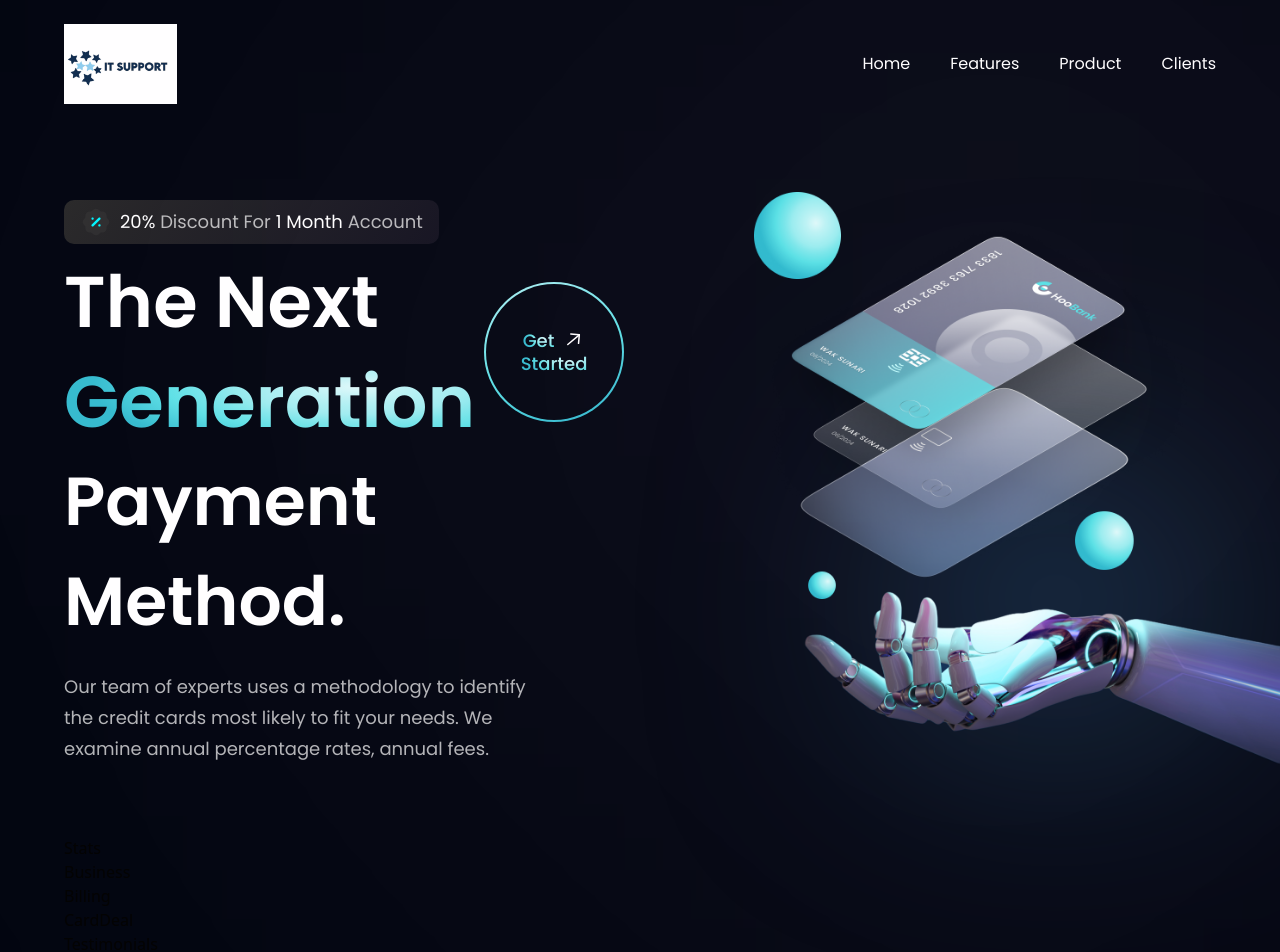
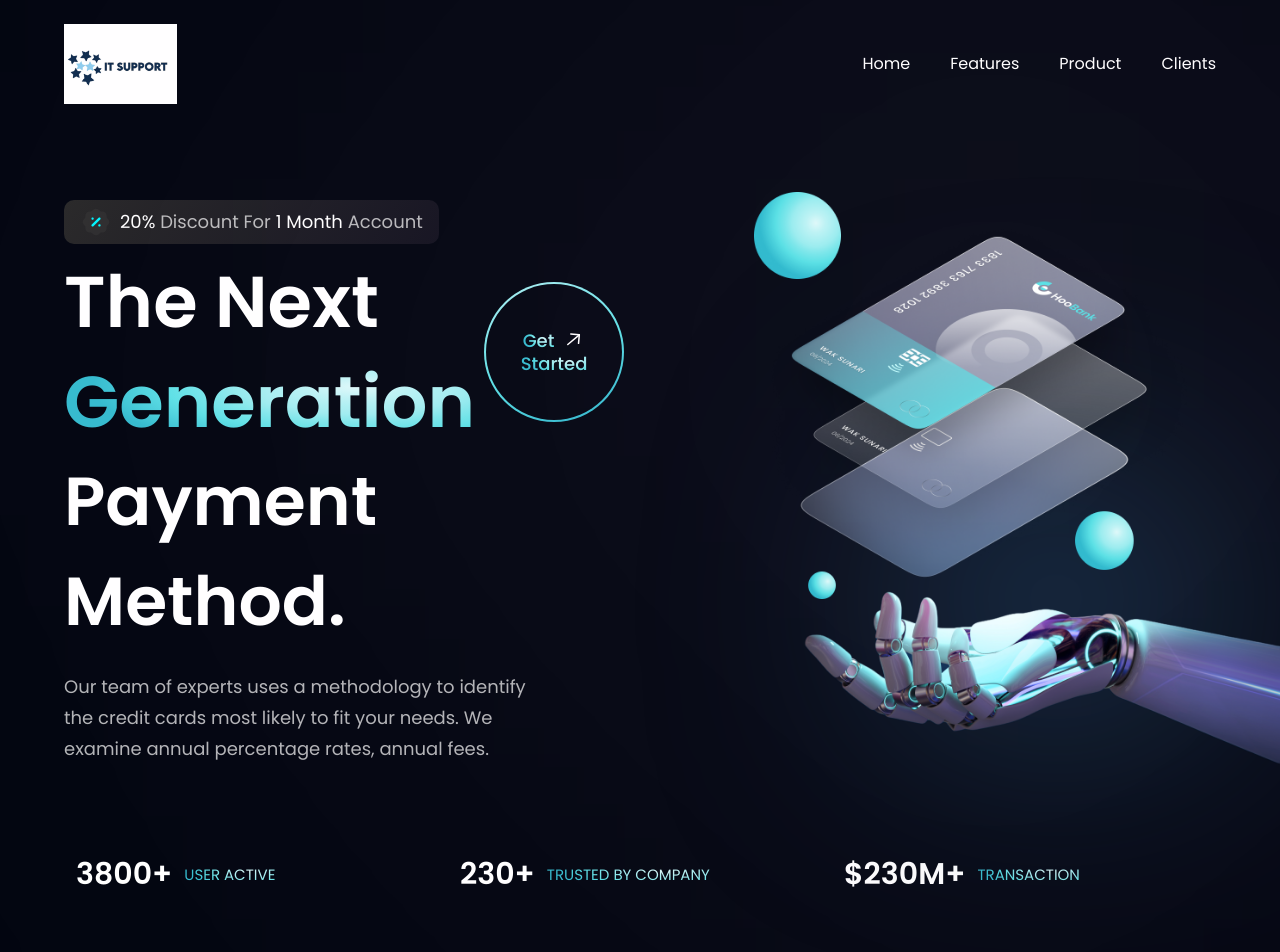
Before and after one commit to Troy420/tecso, a React (Vite) app in the folder pt_bintang_landing_page/: page / in a window 1280 px wide. Shown: the top 952 px of the page. Built offline with nearby package versions, Linux system fonts and the light colour scheme.

Commit message:
stats section done

```diff
--- a/pt_bintang_landing_page/src/components/Business.jsx
+++ b/pt_bintang_landing_page/src/components/Business.jsx
@@ -1,4 +1,7 @@
-import React from 'react'
+import React from 'react';
+import {features} from '../constants';
+import styles, {layout} from '../style';
+import Button from './Button';
 
 const Business = () => {
   return (
--- a/pt_bintang_landing_page/src/components/Stats.jsx
+++ b/pt_bintang_landing_page/src/components/Stats.jsx
@@ -1,8 +1,23 @@
-import React from 'react'
+import React from 'react';
+
+import {stats} from '../constants';
+import styles from '../style';
 
 const Stats = () => {
   return (
-    <div>Stats</div>
+    <section className={`${styles.flexCenter} flex-row flex-wrap sm:mb-20 mb-6`}>
+      {stats.map((stat) => {
+        return (
+          <div
+            key={stat.id}
+            className={`flex-1 flex justify-start items-center flex-row m-3`}
+          >
+            <h4 className='font-poppins font-semibold xs:text=[40px] text-[30px] xs:leading-[53px] leading-[43px] text-white'>{stat.value}</h4>
+            <p className='font-poppins font-normal xs:text=[20px] text-[15px] xs:leading-[26px] leading-[21px] text-gradient uppercase ml-3'>{stat.title}</p>
+          </div>
+        )
+      })}
+    </section>
   )
 }
 
```
